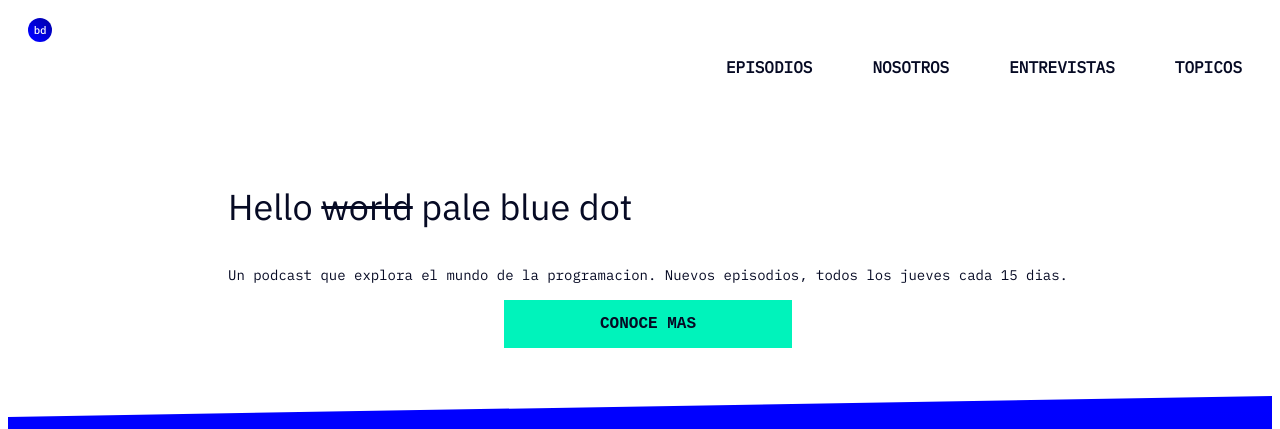
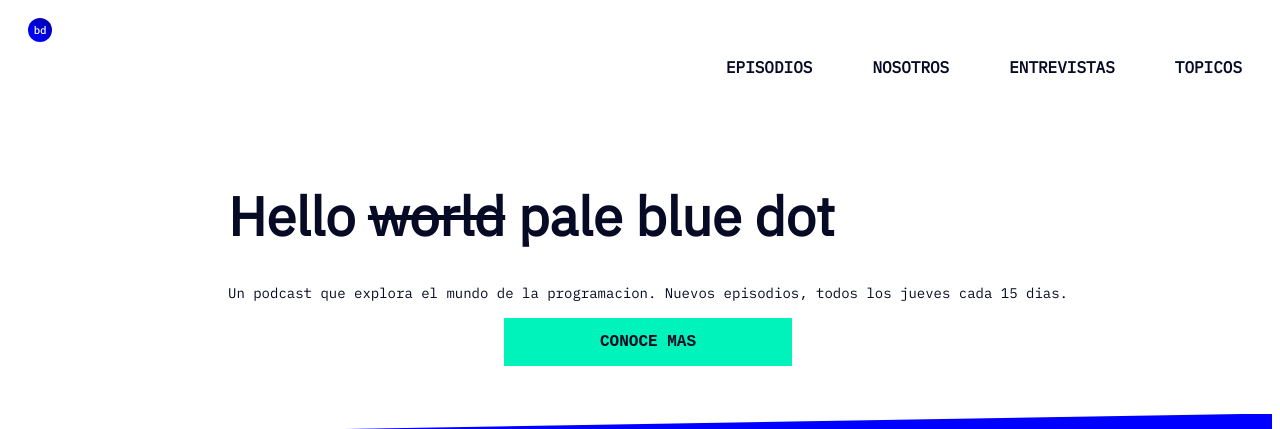
Before and after one commit to MCecilia-987/podcast, a plain HTML site: page index.html in a window 1280 px wide. Shown: the top 429 px of the page. Drawn offline with Linux system fonts and the light colour scheme.

Commit message:
last validator

```diff
--- a/index.html
+++ b/index.html
@@ -36,7 +36,7 @@
   <section class='header'>
     <div class="mainContainer ">
       <div class='title'>
-        <p class="display">Hello <span>world</span> pale blue dot</p>
+        <h1 class="display">Hello <span>world</span> pale blue dot</h1>
         <p class="lead">Un podcast que explora el mundo de la programacion. Nuevos episodios, todos los jueves cada 15
           dias.</p>
       </div>
```
